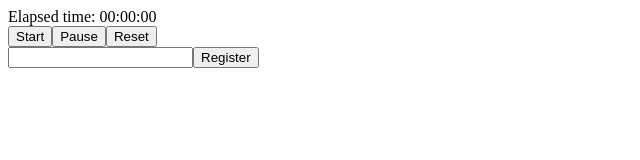
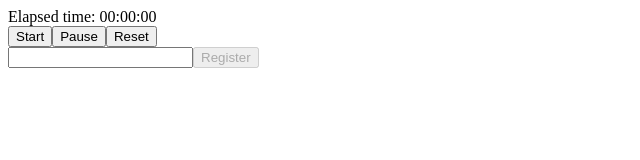
Before and after one commit to mobu-of-the-world/mobu, a React (Create React App) app: page / in a window 1280 px wide. Shown: the top 160 px of the page, without its empty margins (0-640 px from the left). Built offline with nearby package versions, Linux system fonts and the light colour scheme.

Commit message:
Disable empty username

```diff
--- a/src/AppComponent.tsx
+++ b/src/AppComponent.tsx
@@ -12,6 +12,7 @@ const AppComponent: React.FunctionComponent<{
   onUserRegister: (event: React.MouseEvent<HTMLElement>) => void;
   username: string;
   users: string[];
+  registerDisabled: boolean;
 }> = ({
   elapsedTime,
   onStart,
@@ -20,7 +21,8 @@ const AppComponent: React.FunctionComponent<{
   onChange,
   onUserRegister,
   username,
-  users
+  users,
+  registerDisabled
 }) => {
   return (
     <>
@@ -32,7 +34,7 @@ const AppComponent: React.FunctionComponent<{
       </div>
       <div>
         <TextInput onChange={onChange} value={username} />
-        <Button onClick={onUserRegister}>Register</Button>
+        <Button onClick={onUserRegister} disabled={registerDisabled}>Register</Button>
       </div>
       <div>
         <ul>
--- a/src/AppContainer.tsx
+++ b/src/AppContainer.tsx
@@ -66,6 +66,7 @@ const AppContainer: React.FunctionComponent = () => {
       onUserRegister={onUserRegister}
       username={username}
       users={users}
+      registerDisabled={username === ""}
     ></AppComponent>
   );
 };
--- a/src/atoms/Button.tsx
+++ b/src/atoms/Button.tsx
@@ -1,6 +1,6 @@
 import React from "react";
 
-const Button: React.FunctionComponent<React.HTMLAttributes<HTMLElement>> = ({
+const Button: React.FunctionComponent<React.ButtonHTMLAttributes<HTMLButtonElement>> = ({
   children,
   ...rest
 }) => {
```
